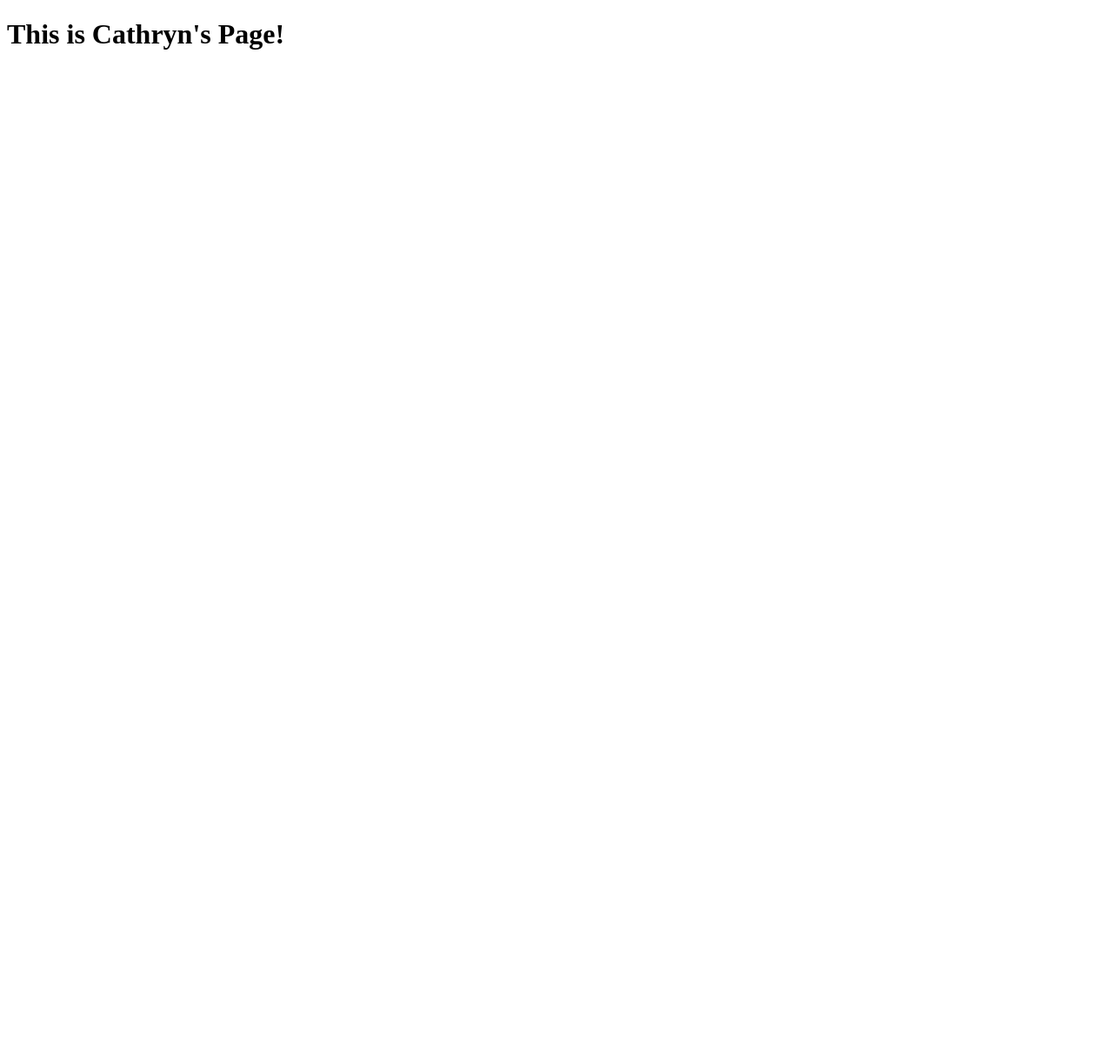
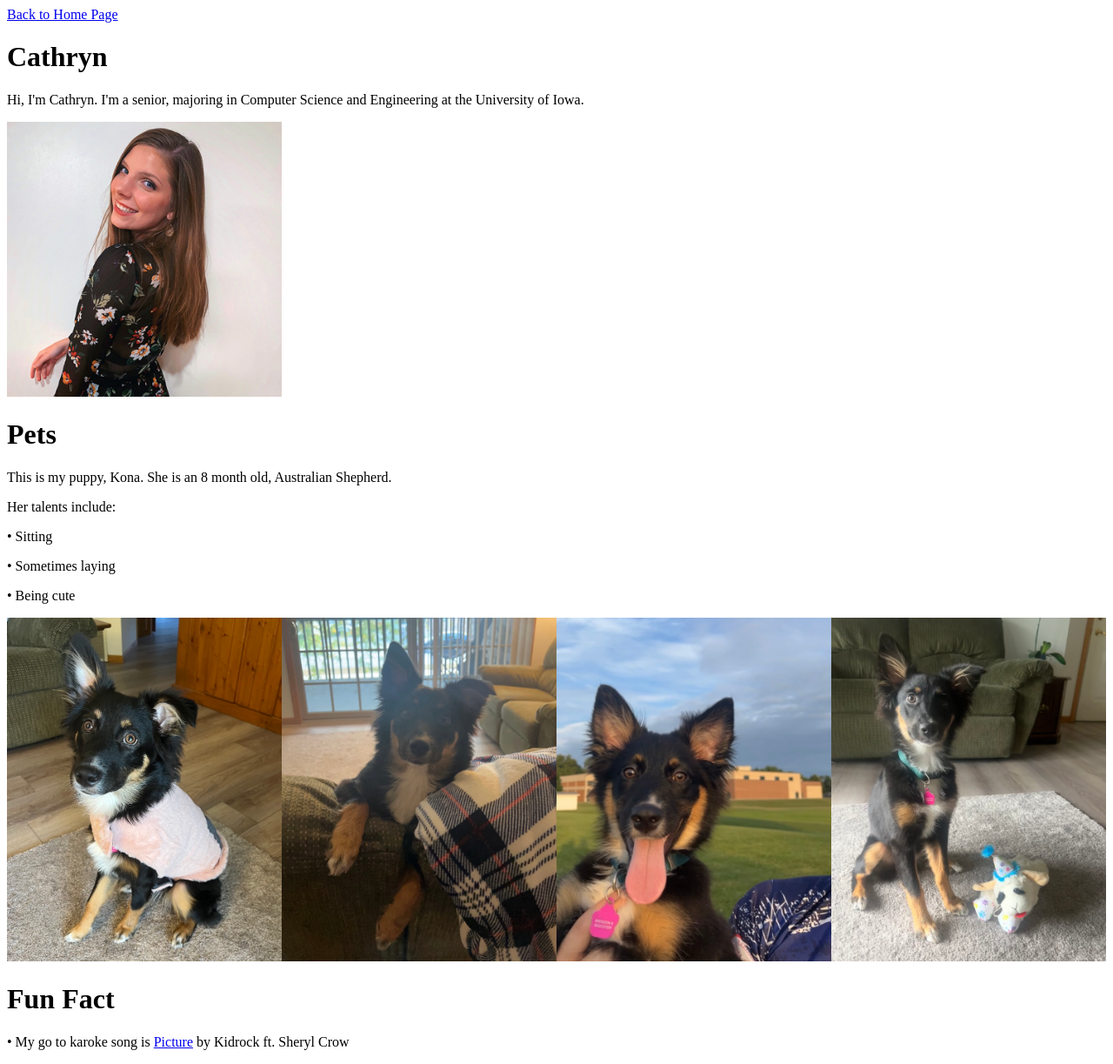
Before and after one commit to tuckerdickson/lab3, a Gatsby site: page /cathryn in a window 1280 px wide. Shown: the whole page at 87% size. Before the commit the page ends 800 px from the top, so only its background shows below. Built offline with nearby package versions, Linux system fonts and the light colour scheme; Gatsby itself is replaced by a stand-in of ours.

Commit message:
added some info to cathryn page

```diff
--- a/src/pages/cathryn.js
+++ b/src/pages/cathryn.js
@@ -1,9 +1,38 @@
 import * as React from "react"
+
+//importing images
+import kona1 from '../cathryn_images/KonaInCoat.jpeg'
+import kona2 from '../cathryn_images/KonaOnCouch.jpeg'
+import kona3 from '../cathryn_images/KonaOutside.jpeg'
+import kona4 from '../cathryn_images/KonaWithToy.jpeg'
+import cathrynPortrait from '../images/cathrynlyonss.jpeg'
 
 const CathrynPage = () => {
   return (
     <main>
-    <h1> This is Cathryn's Page!</h1>
+    <a href="/">Back to Home Page</a>
+    <h1> Cathryn</h1>
+    <p>Hi, I'm Cathryn. I'm a senior, majoring in Computer Science and Engineering at the University of Iowa.</p>
+    <img src = {cathrynPortrait} height = "25%" width = "25%" alt = {cathrynPortrait}></img>
+
+    <h1>Pets</h1>
+    <p>This is my puppy, Kona. She is an 8 month old, Australian Shepherd. </p>
+    <p>Her talents include:</p>
+    <p>&#x2022; Sitting</p>
+    <p>&#x2022; Sometimes laying</p>
+    <p>&#x2022; Being cute</p>
+    <img src = {kona1} height = "25%" width = "25%" alt = {kona1}></img>
+    <img src = {kona2} height = "25%" width = "25%" alt = {kona2}></img>
+    <img src = {kona3} height = "25%" width = "25%" alt = {kona3}></img>
+    <img src = {kona4} height = "25%" width = "25%" alt = {kona4}></img>
+
+    <h1>Fun Fact</h1>
+    <p>&#x2022; My go to karoke song is <a href="https://youtu.be/idFJkZQmN38">Picture</a> by Kidrock ft. Sheryl Crow</p>
+
+
+
+
+
     </main>
   )
 }
```
Also changed, not shown: src/cathryn_images/KonaInCoat.jpeg (added), src/cathryn_images/KonaOnCouch.jpeg (added), src/cathryn_images/KonaOutside.jpeg (added), src/cathryn_images/KonaWithToy.jpeg (added).
